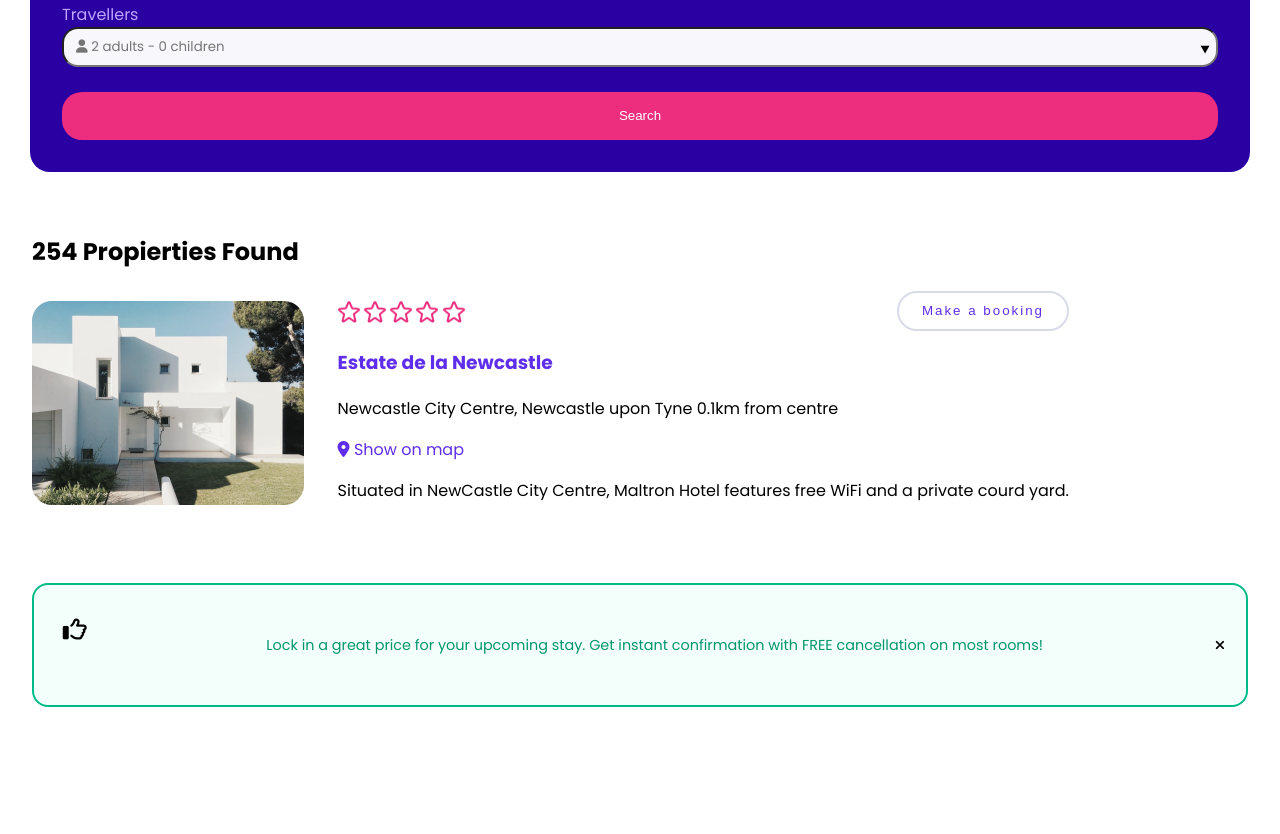
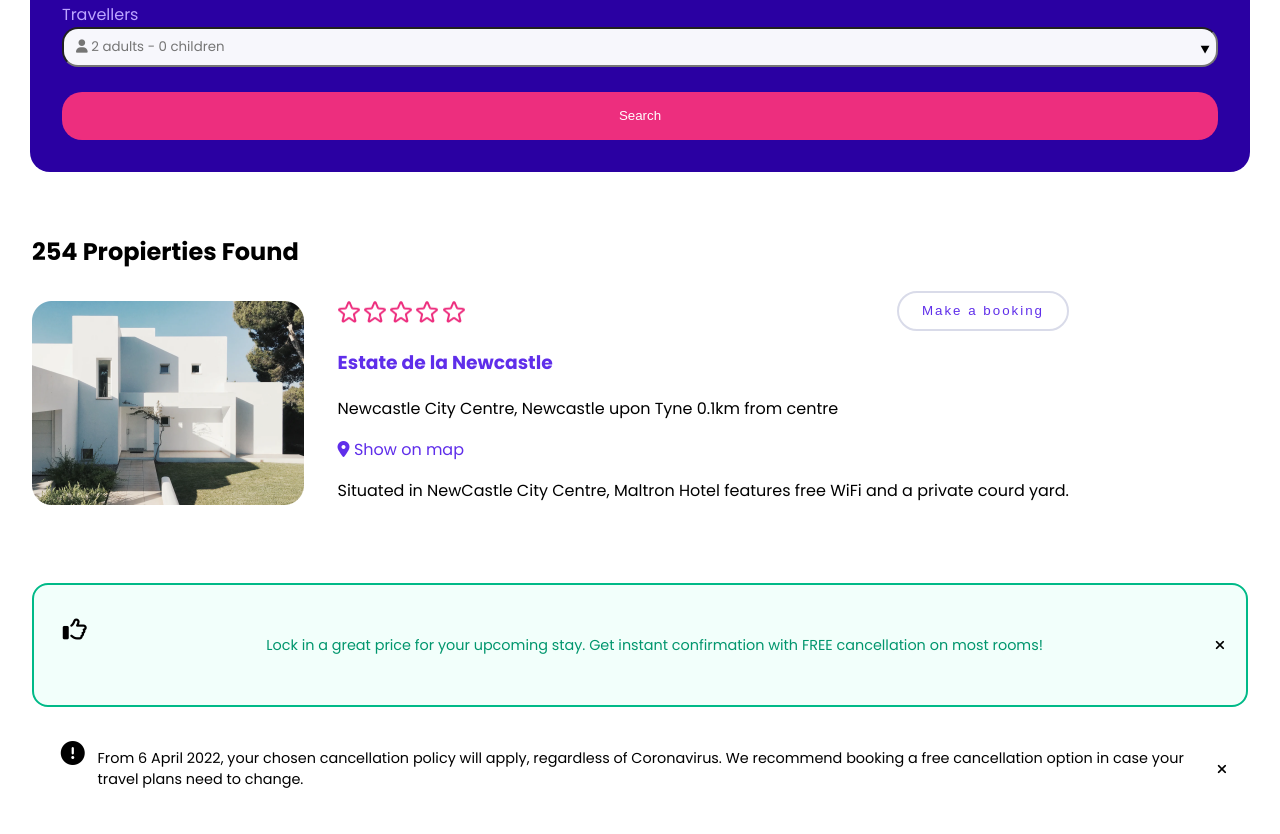
Before and after one commit to dawgun/202207-w1chwe-natalia-gherardi-david-lozano, a website: page index.html in a window 1280 px wide. Shown: the part 600-1434 px from the top of the page. Before the commit the page ends 1339 px from the top, so only its background shows below. Drawn offline with nearby package versions, Linux system fonts and the light colour scheme; files that its build step writes are made by us from their sources.

Commit message:
added second notice in html

```diff
--- a/index.html
+++ b/index.html
@@ -176,6 +176,13 @@
 <i class="fa-solid fa-xmark notices__symbol--cancel"></i>
         </button>
         </div>
+        <div class="notices__warning">
+          <i class="fa-solid fa-circle-exclamation notices__symbol"></i>
+          <p>From 6 April 2022, your chosen cancellation policy will apply, regardless of Coronavirus. We recommend booking a free cancellation option in case your travel plans need to change. </p>
+          <button class="notices__button">
+          <i class="fa-solid fa-xmark notices__symbol--cancel"></i>
+          </button>
+        </div>
 
       </section>
     </div>
```
